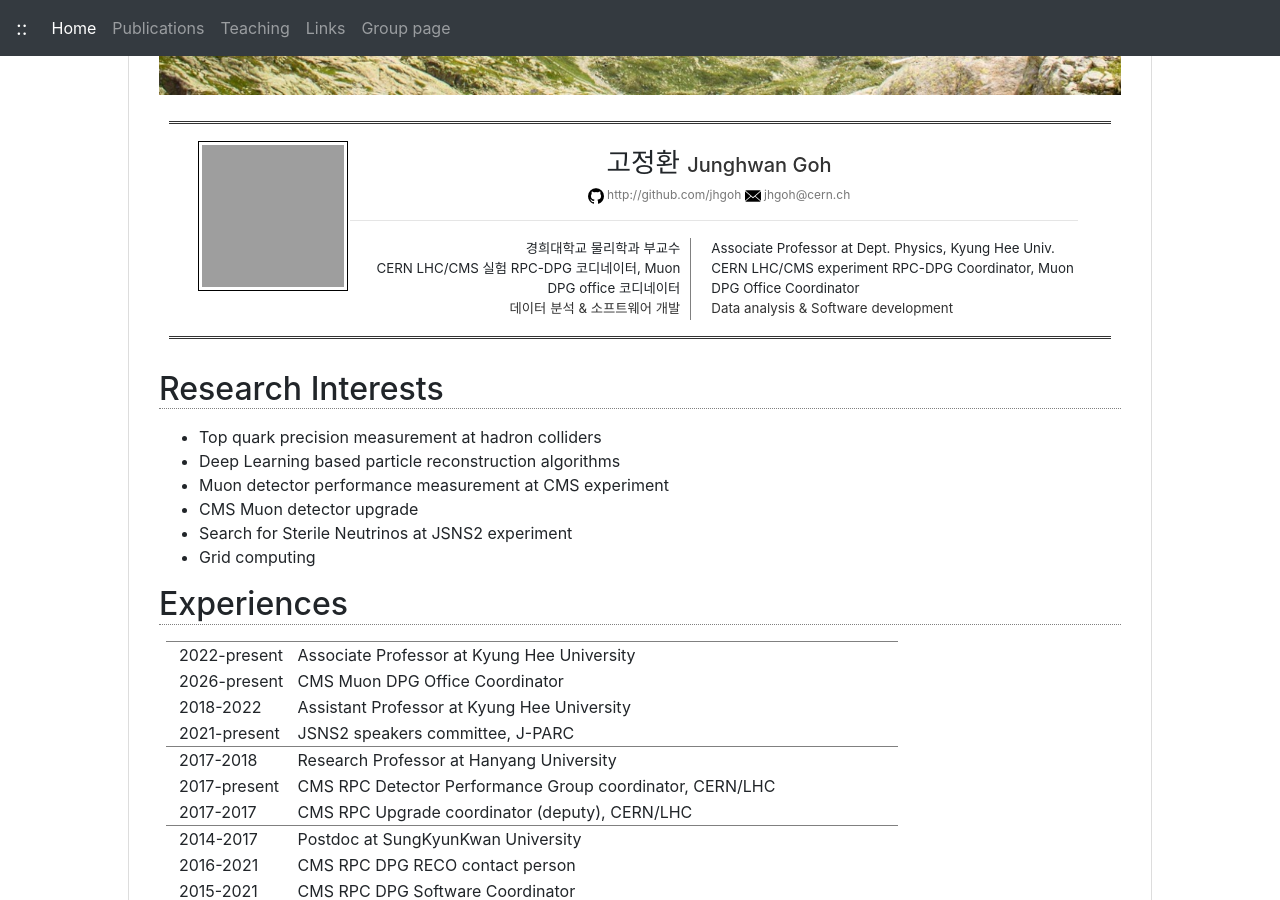
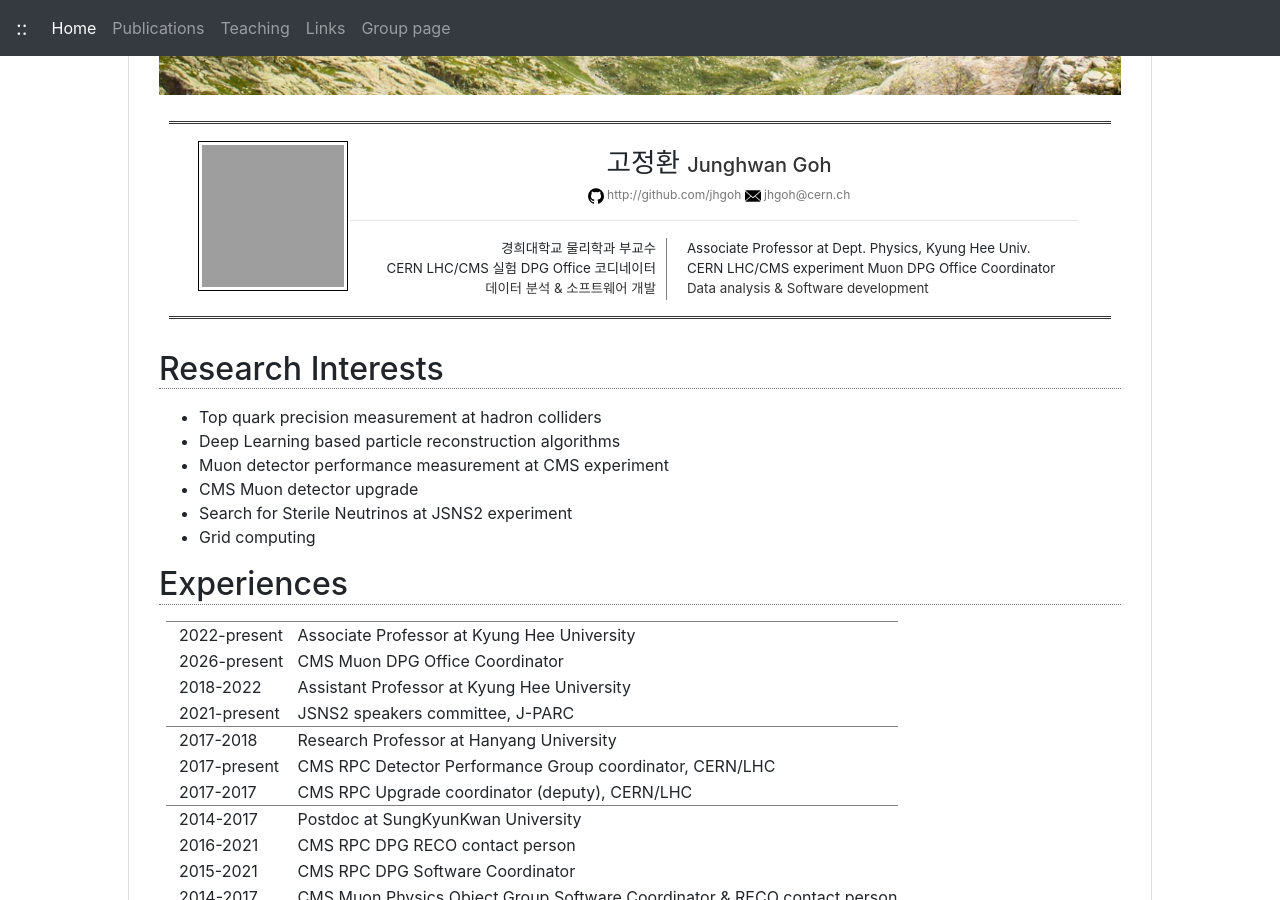
Before and after one commit to jhgoh/jhgoh.github.io, a Jekyll site: the page built from index.html, in a window 1280 px wide and 900 px high, scrolled down 411 px. Built offline with Jekyll 4.4.1, drawn with Linux system fonts in a browser that asks for light colours; nearby versions of some CDN libraries; grey boxes are pictures that could not be loaded.

Commit message:
Update coordinator titles in index.html

```diff
--- a/index.html
+++ b/index.html
@@ -47,12 +47,12 @@ hr.cv-card-inter:after {
 <tr>
   <td style="padding-left:20px;padding-right:10px;font-size:10pt;text-align:right;border-right:1px solid gray">
     <span>경희대학교 물리학과 부교수</span><br/>
-    <span>CERN LHC/CMS 실험 RPC-DPG 코디네이터, Muon DPG office 코디네이터</span></br>
+    <span>CERN LHC/CMS 실험 DPG Office 코디네이터</span></br>
     <span style="color:#333">데이터 분석 &amp; 소프트웨어 개발</span>
   </td>
   <td style="padding-left:20px;font-size:10pt;text-align:left">
     <span>Associate Professor at Dept. Physics, Kyung Hee Univ.</span><br/>
-    <span>CERN LHC/CMS experiment RPC-DPG Coordinator, Muon DPG Office Coordinator</span></br>
+    <span>CERN LHC/CMS experiment Muon DPG Office Coordinator</span></br>
     <span style="color:#333">Data analysis &amp; Software development</span>
   </td>
 </tr></table>
```
